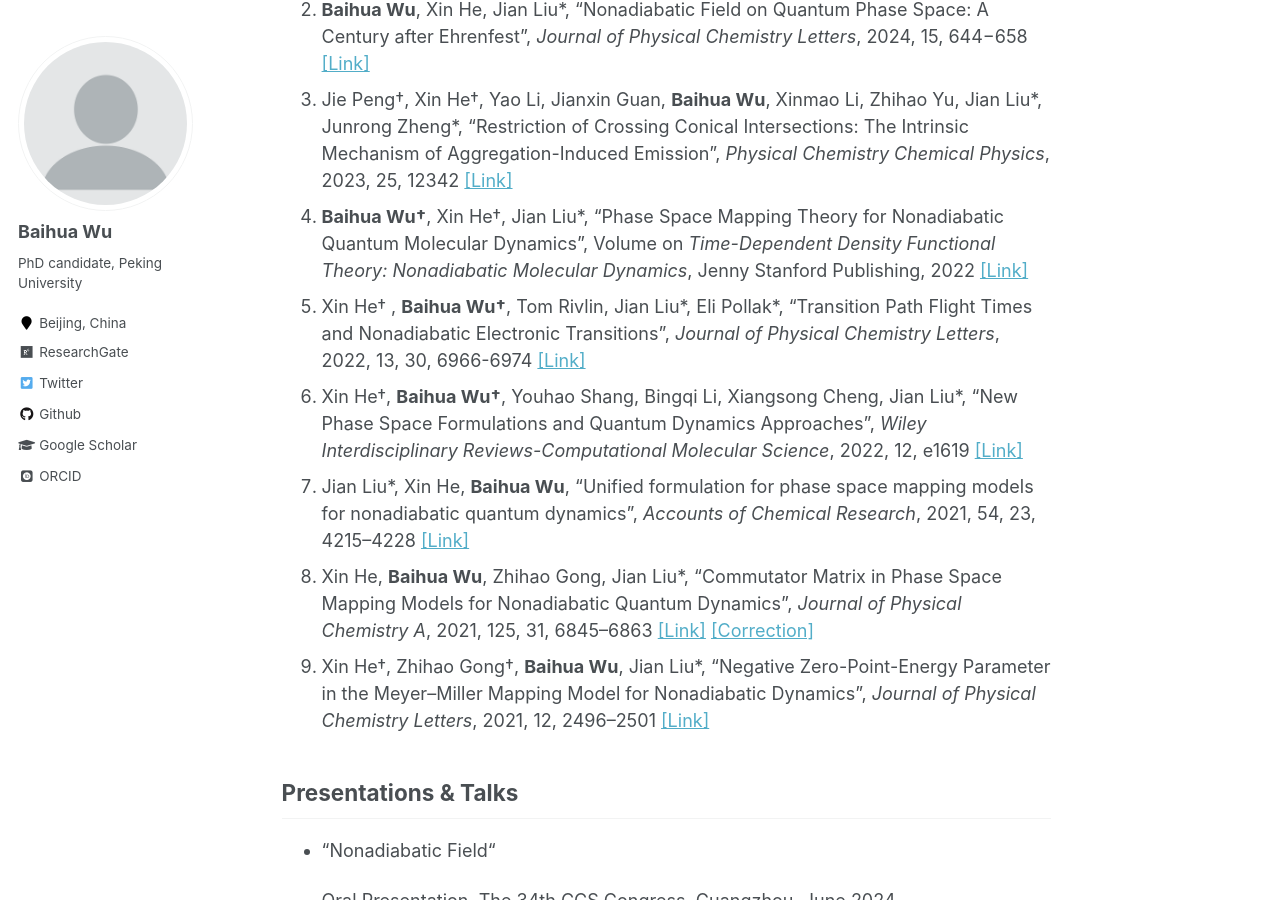
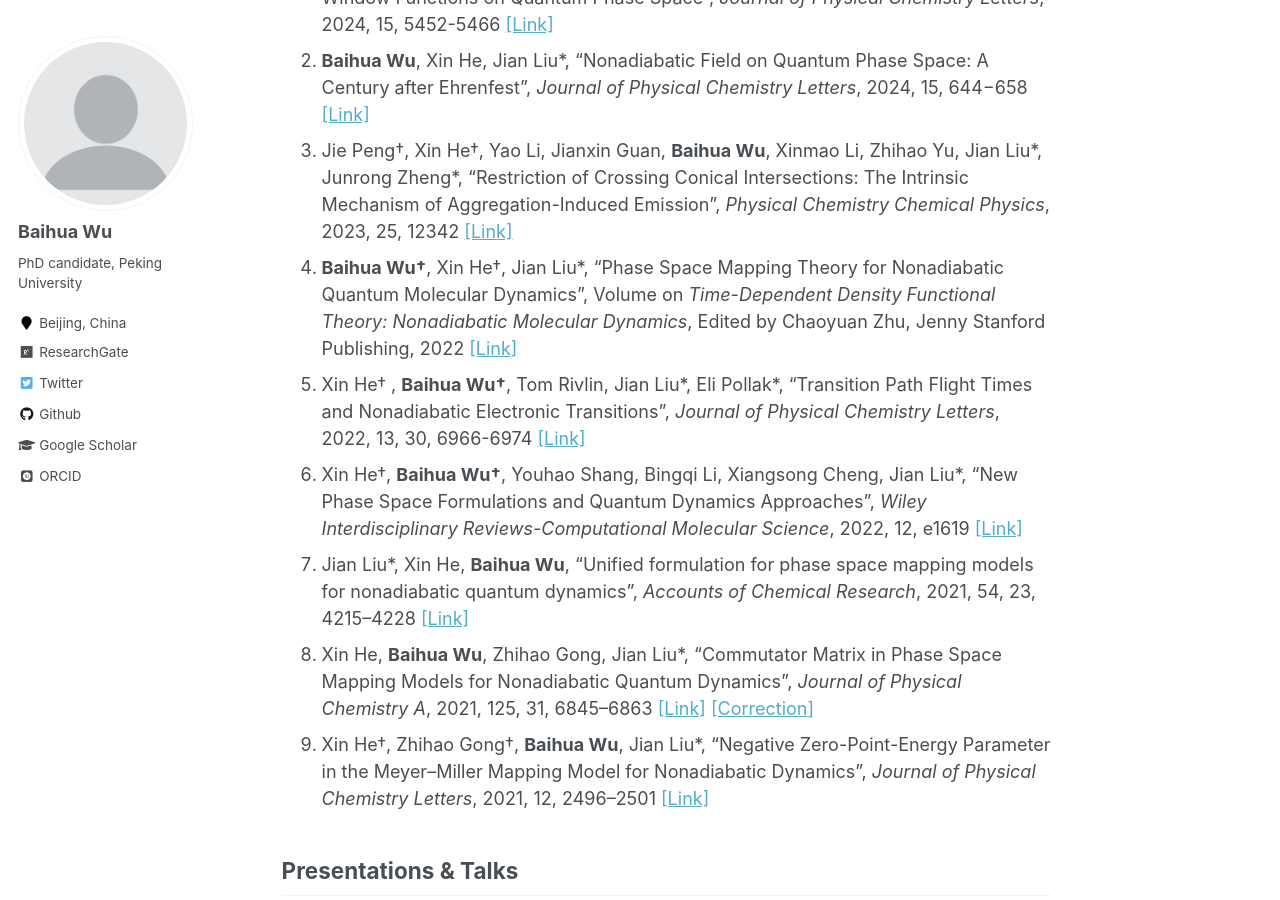
Before and after one commit to wubaihua/wubaihua.github.io, a Jekyll site: the page built from _pages/about.md, in a window 1280 px wide and 900 px high, scrolled down 2112 px. Built offline with Jekyll 4.4.1, drawn with Linux system fonts in a browser that asks for light colours; some web fonts are replaced; some of the changed text lies outside the part shown.

Commit message:
2024-7-5-2

```diff
--- a/_config.yml
+++ b/_config.yml
@@ -10,7 +10,7 @@ locale                   : "en-US"
 title                    : "Baihua Wu"
 title_separator          : "-"
 name                     : &name "Baihua Wu"
-description              : &description "PhD candidate, Peking University"
+description              : &description "PostDoc, Peking University"
 url                      : https://wubaihua.github.io/ # the base hostname & protocol for your site e.g. "https://mmistakes.github.io"
 baseurl                  : "" # the subpath of your site, e.g. "/blog"
 repository               : "wubaihua/wubaihua.github.io"
--- a/_pages/about.md
+++ b/_pages/about.md
@@ -97,7 +99,7 @@ Email: wubaihua[AT]pku.edu.cn;   wubaihua19[AT]gmail.com
 9.  Xin He, Xiangsong Cheng, **Baihua Wu**, Jian Liu\*, "Nonadiabatic Field with Triangle Window Functions on Quantum Phase Space", *Journal of Physical Chemistry Letters*, 2024, 15, 5452-5466 [[Link]](https://doi.org/10.1021/acs.jpclett.4c00793)
 8. **Baihua Wu**, Xin He, Jian Liu\*, "Nonadiabatic Field on Quantum Phase Space: A Century after Ehrenfest", *Journal of Physical Chemistry Letters*, 2024, 15, 644−658 [[Link]](https://doi.org/10.1021/acs.jpclett.3c03385)
 7. Jie Peng†, Xin He†, Yao Li, Jianxin Guan, **Baihua Wu**, Xinmao Li, Zhihao Yu, Jian Liu\*, Junrong Zheng\*, "Restriction of Crossing Conical Intersections: The Intrinsic Mechanism of Aggregation-Induced Emission", *Physical Chemistry Chemical Physics*, 2023, 25, 12342 [[Link]](https://doi.org/10.1039/d2cp05256c)
-6. **Baihua Wu†**, Xin He†, Jian Liu\*, "Phase Space Mapping Theory for Nonadiabatic Quantum Molecular Dynamics", Volume on *Time-Dependent Density Functional Theory: Nonadiabatic Molecular Dynamics*, Jenny Stanford Publishing, 2022 [[Link]](https://www.taylorfrancis.com/chapters/edit/10.1201/9781003319214-11/)
+6. **Baihua Wu†**, Xin He†, Jian Liu\*, "Phase Space Mapping Theory for Nonadiabatic Quantum Molecular Dynamics", Volume on *Time-Dependent Density Functional Theory: Nonadiabatic Molecular Dynamics*, Edited by Chaoyuan Zhu, Jenny Stanford Publishing, 2022 [[Link]](https://www.taylorfrancis.com/chapters/edit/10.1201/9781003319214-11/)
 5. Xin He† , **Baihua Wu†**, Tom Rivlin, Jian Liu\*, Eli Pollak\*, "Transition Path Flight Times and Nonadiabatic Electronic Transitions", *Journal of Physical Chemistry Letters*, 2022, 13, 30, 6966-6974 [[Link]](https://pubs.acs.org/doi/10.1021/acs.jpclett.2c01425)
 4. Xin He†, **Baihua Wu†**, Youhao Shang, Bingqi Li, Xiangsong Cheng, Jian Liu\*, "New Phase Space Formulations and Quantum Dynamics Approaches", *Wiley Interdisciplinary Reviews-Computational Molecular Science*, 2022, 12, e1619 [[Link]](https://doi.org/10.1002/wcms.1619)
 3. Jian Liu\*, Xin He, **Baihua Wu**, "Unified formulation for phase space mapping models for nonadiabatic quantum dynamics", *Accounts of Chemical Research*, 2021, 54, 23, 4215–4228 [[Link]](https://doi.org/10.1021/acs.accounts.1c00511)
```
Also changed, not shown: other parts of _pages/about.md (+2 -0 lines).
